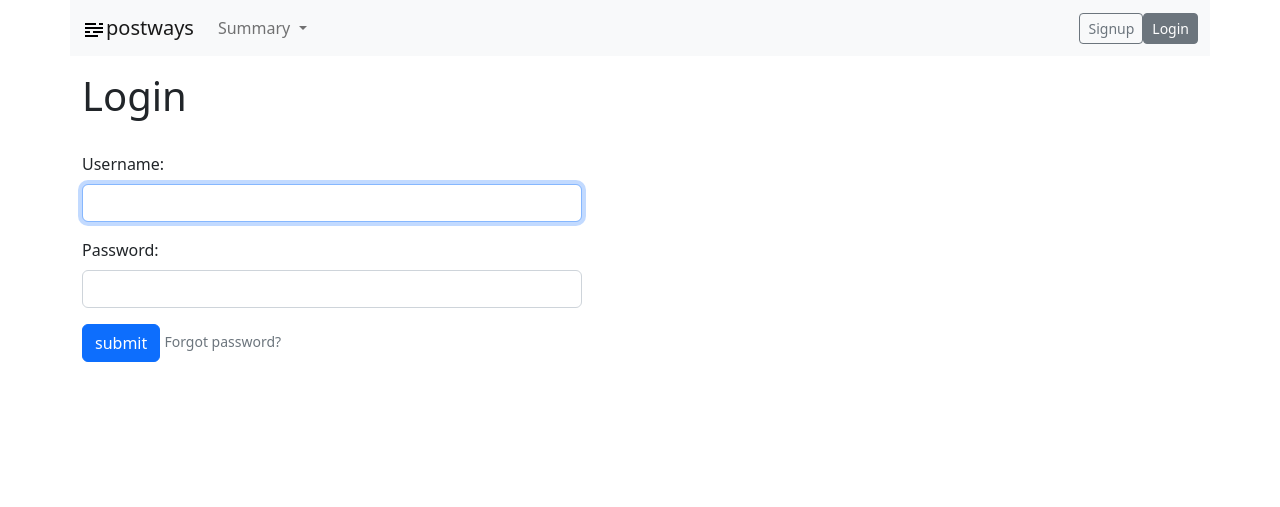
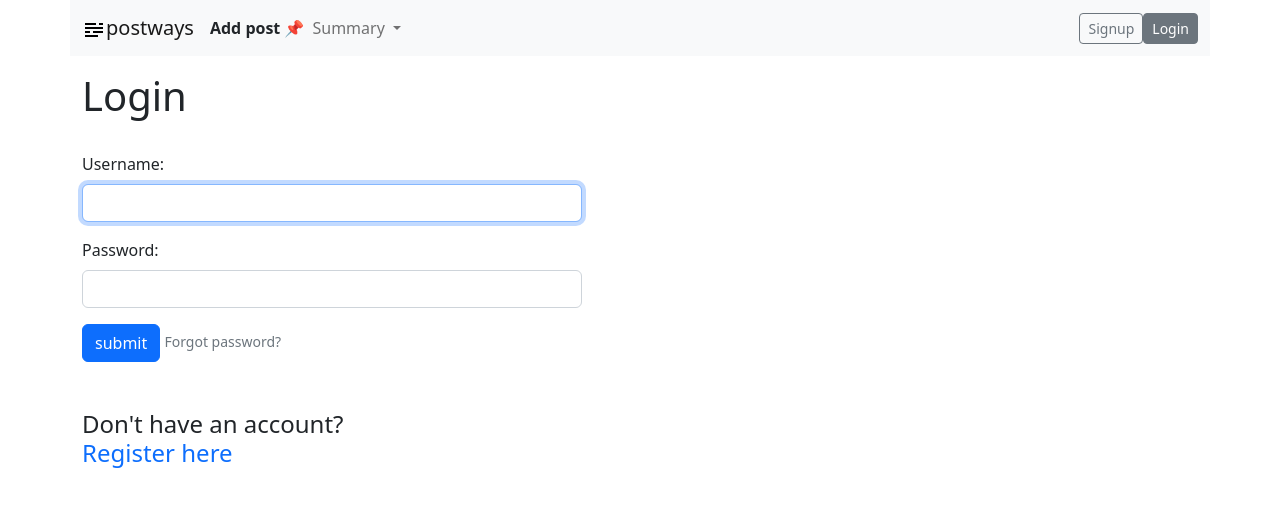
Before and after one commit to ruslanways/BlogPost, a Django app: page /login/ in a window 1280 px wide. Shown: the top 507 px of the page. Run offline with Django 4.2, Linux system fonts and the light colour scheme.

Commit message:
refactored login.html, base.html with add post link

```diff
--- a/blogpost-project/diary/templates/diary/base.html
+++ b/blogpost-project/diary/templates/diary/base.html
@@ -22,6 +22,11 @@
     <nav class="navbar fixed-top navbar-expand-lg bg-light container">
       <div class="container-fluid">
         <a class="navbar-brand {% if view.template_name == 'diary/index.html' %}selected{% endif %}" href="{% url 'home' %}"><img alt="logo" src="{% static 'diary/images/logo.svg' %}">postways</a>
+        {% if user.is_authenticated %}
+        <a class="nav-link active text-dark {% if view.template_name == 'diary/add-post.html' %}selected{% endif %}" href="{% url 'post-add' %}">Add post &#x1F4CC;</a>
+        {% else %}
+        <a class="nav-link active text-dark {% if view.template_name == 'registration/login.html' %}selected{% endif %}" href="{% url 'login' %}">Add post &#x1F4CC;</a>
+        {% endif %}
         <button class="navbar-toggler" type="button" data-bs-toggle="collapse" data-bs-target="#navbarSupportedContent"
           aria-controls="navbarSupportedContent" aria-expanded="false" aria-label="Toggle navigation">
           <span class="navbar-toggler-icon"></span>
@@ -42,11 +47,6 @@
                 <li><a class="dropdown-item" href="{% url 'swagger-ui' %}">OpenApi-Swagger</a></li>
               </ul>
             </li>
-            {% if user.is_authenticated %}
-            <li class="nav-item">
-              <a class="nav-link active text-primary {% if view.template_name == 'diary/add-post.html' %}selected{% endif %}" href="{% url 'post-add' %}">Add post &#x1F4CC;</a>
-            </li>
-            {% endif %}
           </ul>
           <form class="d-flex" role="search">
             {% if request.user.is_authenticated %}
--- a/blogpost-project/templates/registration/login.html
+++ b/blogpost-project/templates/registration/login.html
@@ -29,5 +29,15 @@
 
 </form>
 
+<br>
+<br>
+
+<div>
+    <h4>
+    Don't have an account?
+    <br>
+    <a href="{% url 'signup' %}" class="link-primary">Register here</a>
+    </h4>
+</div>
 
 {% endblock %}
```
